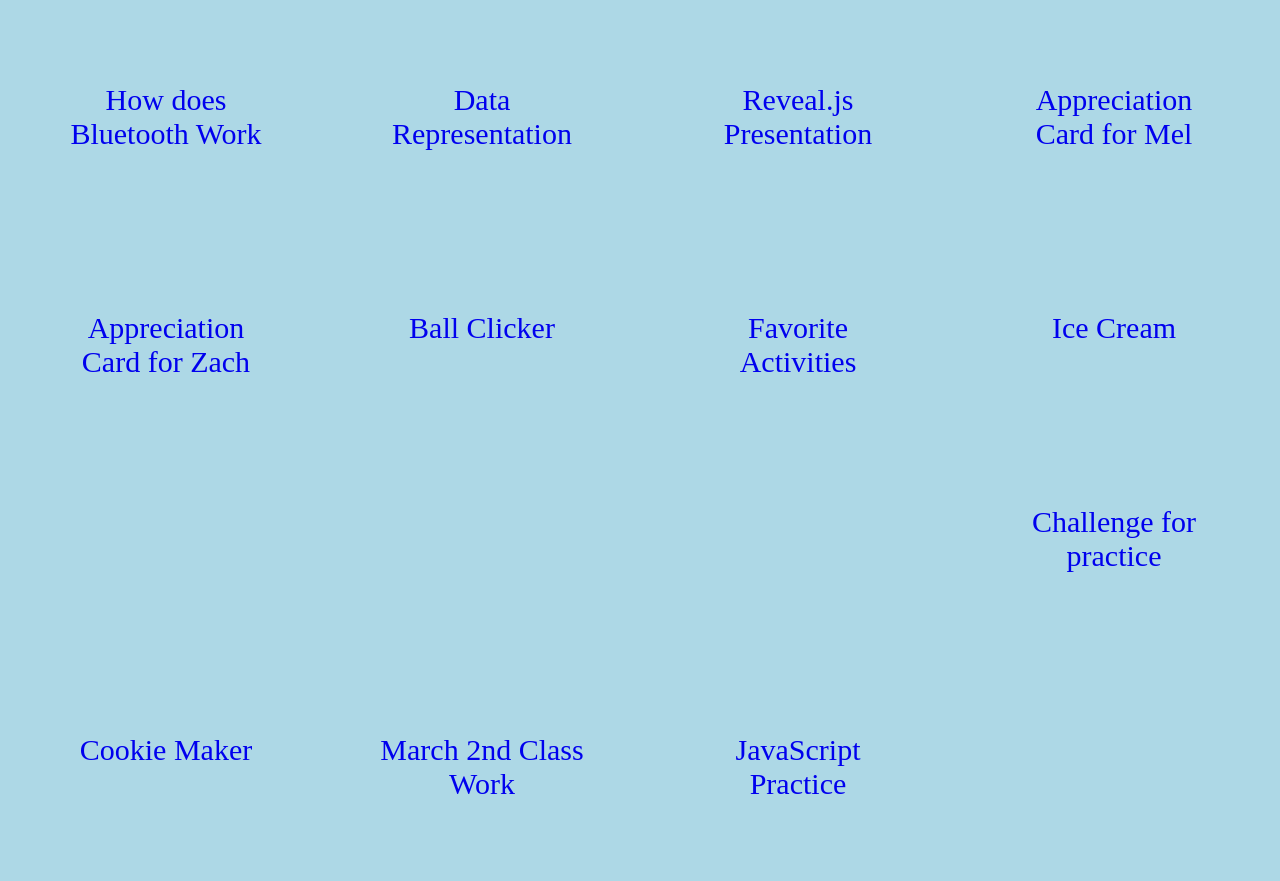
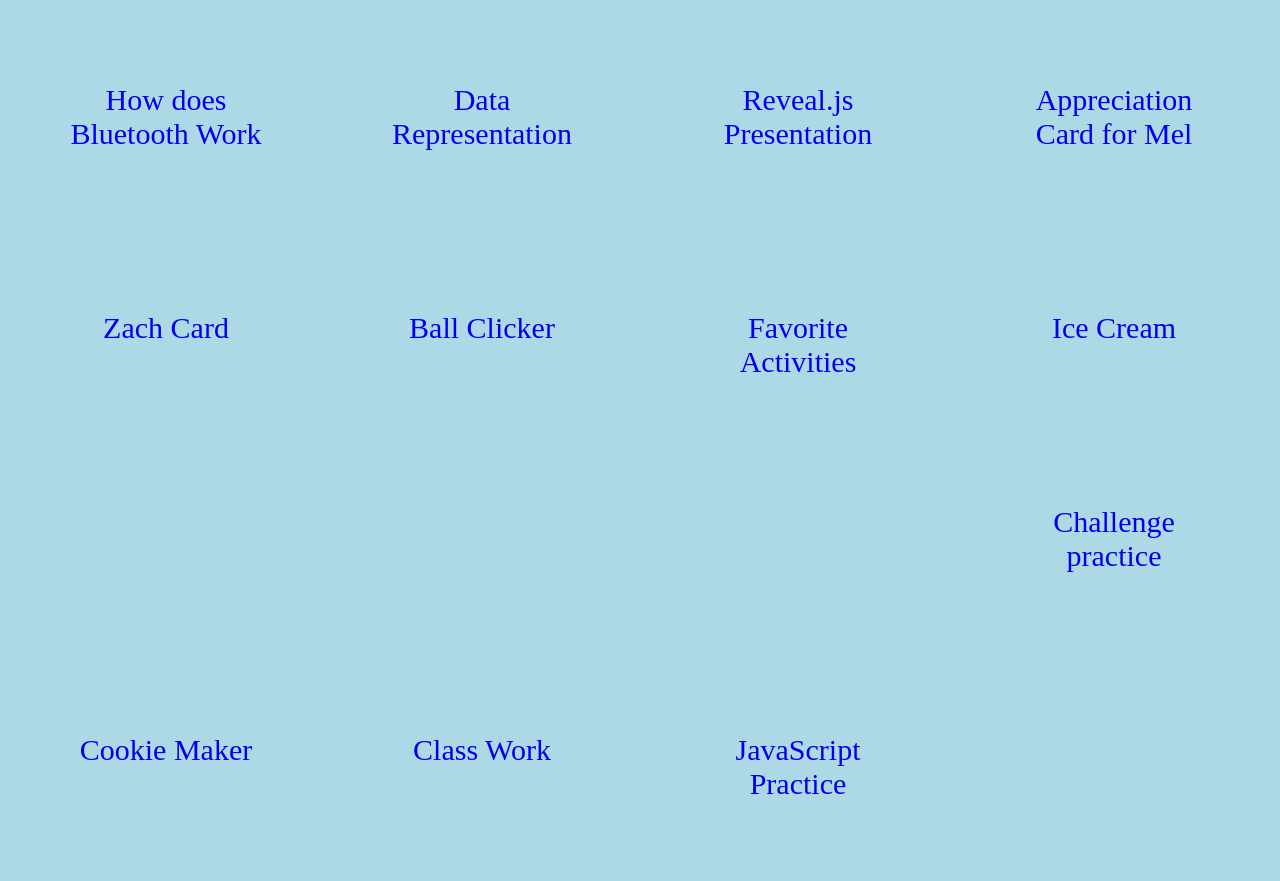
Before and after one commit to c25as1/c25as1.github.io, a plain HTML site: page projects.html in a window 1280 px wide. Shown: the part 319-1200 px from the top of the page. Drawn offline with Linux system fonts and the light colour scheme.

```diff
--- a/projects.html
+++ b/projects.html
@@ -77,7 +77,7 @@
   			<p>Happy Birthday Rohan</p>
   		</div>
   	</a>
-  </div>
+  </div> <!-- end of row -->
   <div class="row">
     <a href="https://docs.google.com/presentation/d/10D4tY-iQE2Gu0-pXt8BQhf8sK1CCWnzrj00ZgteZfsY/edit?usp=sharing">
       <div class="box">
@@ -103,7 +103,7 @@
   <div class="row">
     <a href="P5 thankyouzach.html">
       <div class="box">
-        <p>Appreciation Card for Zach</p>
+        <p>Zach Card</p>
       </div>
     </a>
     <a href="P10 ballclicker.html">
@@ -125,7 +125,7 @@
   <div class="row">
     <a href="challenge.html">
       <div class="box">
-        <p>Challenge for practice</p>
+        <p>Challenge practice</p>
       </div>
     </a>
 
@@ -137,7 +137,7 @@
 
     <a href="marchtwo.html">
       <div class="box">
-        <p>March 2nd Class Work</p>
+        <p>Class Work</p>
       </div>
     </a>
 
```
Also changed, not shown: P10 ballclicker.html (+3 -0 lines).
